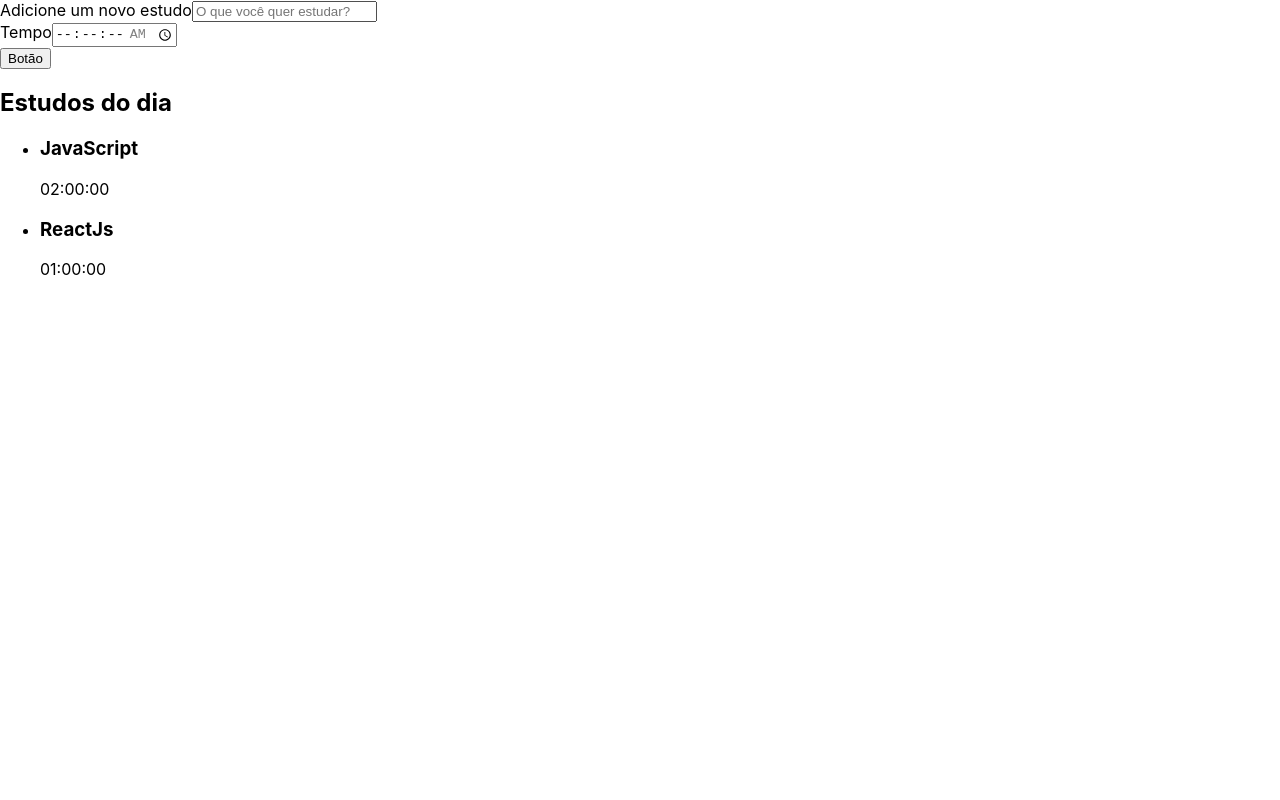
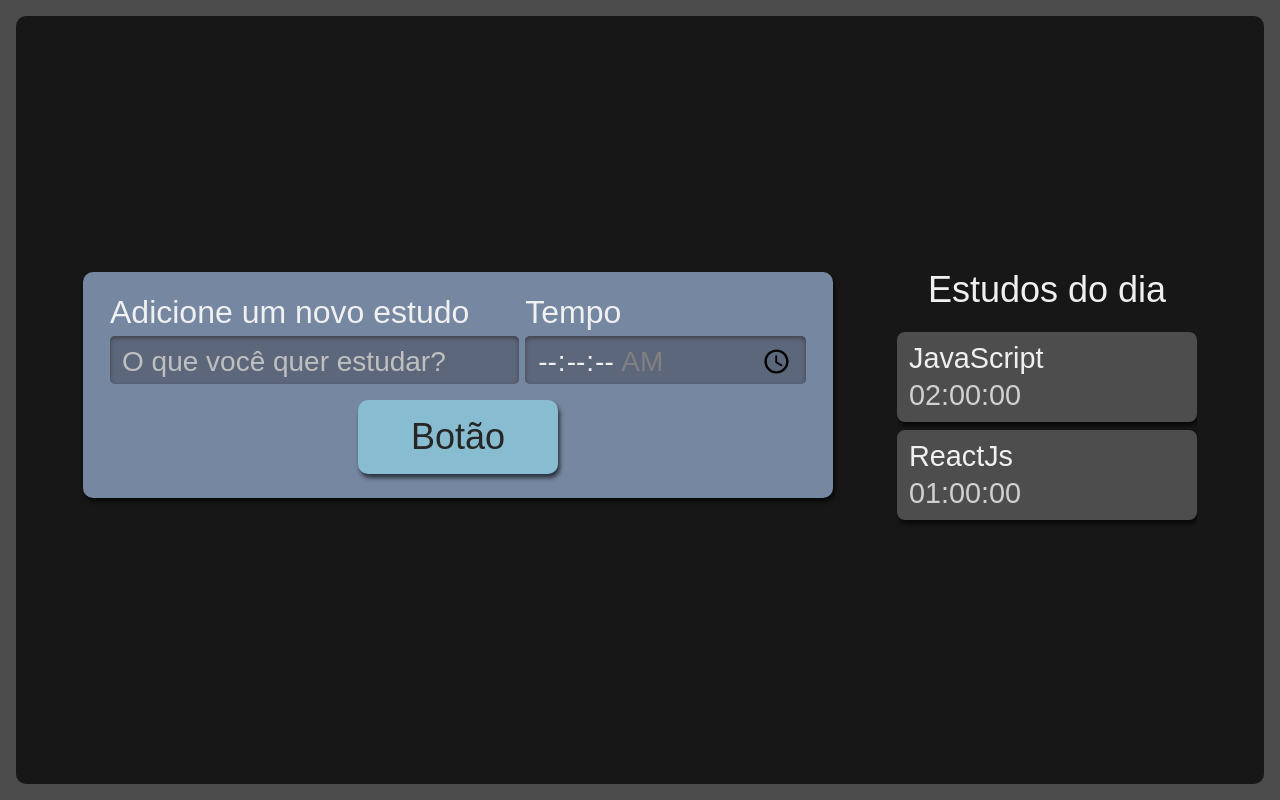
Before and after one commit to GabrielRHL/do-task, a React (Create React App) app: page / in a window 1280 px wide. Built offline with nearby package versions, Linux system fonts and the light colour scheme; the HTML template or start-up script is replaced by a standard one.

Commit message:
adicionando estilizacao

```diff
--- a/src/App.tsx
+++ b/src/App.tsx
@@ -1,10 +1,11 @@
 import React from 'react';
 import Form from './components/Form';
 import List from './components/List';
+import './style.scss'
 
 function App() {
   return (
-    <div className="App">
+    <div className="AppStyle">
       <Form />
       <List />
     </div>
--- a/src/components/Button/index.tsx
+++ b/src/components/Button/index.tsx
@@ -1,9 +1,10 @@
 import React from 'react';
+import './style.scss'
 
 class Button extends React.Component {
     render() {
         return (
-            <button>
+            <button className='button'>
                 Botão
             </button>
         )
--- /dev/null
+++ b/src/components/Button/style.scss
@@ -0,0 +1,25 @@
+.button {
+    align-self: center;
+    background-color: #88bcd1;
+    border-radius: 10px;
+    box-shadow: 2px 4px 4px #0000009F;
+    color: #272626;
+    cursor: pointer;
+    font-size: 1.25rem;
+    padding: 16px;
+    width: 150px;
+
+    &:active {
+      background-color: #7CA6B7;
+      box-shadow: 2px 2px 4px #0000009F inset;
+    }
+  }
+
+  @media screen and (min-width: 1280px) {
+    .button {
+      grid-column-start: span 2;
+      justify-self: center;
+      width: 200px;
+      font-size: 2.25rem;
+    }
+  }
--- a/src/components/Form/index.tsx
+++ b/src/components/Form/index.tsx
@@ -1,17 +1,18 @@
 import React from 'react';
 import Button from '../Button'
+import './style.scss'
 
 class Form extends React.Component {
     render() {
         return (
-            <form>
-                <div>
+            <form className='newTask'>
+                <div className='inputContainer'>
                     <label htmlFor='task'>
                         Adicione um novo estudo
                     </label>
                     <input type='text' name='task' id='task' placeholder='O que você quer estudar?' required/>
                 </div>
-                <div>
+                <div className='inputContainer'>
                     <label htmlFor='time'>
                         Tempo
                     </label>
--- /dev/null
+++ b/src/components/Form/style.scss
@@ -0,0 +1,61 @@
+.newTask {
+    display:flex;
+    flex-direction: column;
+    grid-area: nova-tarefa;
+    background-color: #7687A1;
+    border-radius: 10px;
+    box-shadow: 2px 4px 4px #0000009F;
+    padding: 12px;
+
+    .inputContainer {
+      display: flex;
+      flex-direction: column;
+      width: 100%;
+      margin-bottom: 16px;
+
+      label {
+        margin-bottom: 8px;
+        font-size: 1.25rem;
+      }
+
+      input {
+        width: 100%;
+        padding: 8px 12px 4px;
+        box-sizing: border-box;
+        border: unset;
+        border-radius: 5px;
+        background-color: #5D677C;
+        box-shadow: 0px 2px 4px #2D2B2B9F inset;
+
+        &::placeholder {
+          color: #BFBFBF;
+        }
+      }
+    }
+
+    @media screen and (min-width: 1280px) {
+      flex-direction: row;
+      flex-wrap: wrap;
+      justify-content: space-around;
+      font-size: 2.25rem;
+      padding: 24px;
+      box-sizing: border-box;
+
+      .inputContainer {
+        width: calc(60% - 12px);
+
+        &:last-of-type {
+          width: 40%;
+        }
+
+        label {
+          font-size: 2rem;
+        }
+
+        input {
+          height: 100%;
+          font-size: 1.75rem;
+        }
+      }
+    }
+  }
--- a/src/components/List/index.tsx
+++ b/src/components/List/index.tsx
@@ -1,4 +1,5 @@
 import React from "react";
+import './style.scss'
 
 function List() {
     const tasks = [{
@@ -11,11 +12,11 @@
       }
     ]
     return (
-        <aside>
+        <aside className="tasksList">
             <h2>Estudos do dia</h2>
             <ul>
                 {tasks.map((task, index) => (
-                    <li key={index}>
+                    <li key={index} className="item">
                         <h3>{task.name}</h3>
                         <span>{task.time}</span>
                     </li>
--- /dev/null
+++ b/src/components/List/style.scss
@@ -0,0 +1,75 @@
+.tasksList {
+    grid-area: tarefas;
+    height: 100%;
+
+    h2 {
+      font-size: 1.25rem;
+      margin-bottom: 12px;
+    }
+
+    ul {
+      max-height: 350px;
+      overflow-y: scroll;
+        scrollbar-width: thin;
+    }
+
+    @media screen and (min-width:1280px) {
+
+      h2{
+        text-align: center;
+        font-size: 2.25rem;
+        margin-bottom: 24px;
+      }
+
+      ul {
+        overflow: auto;
+        max-height: 500px;
+      }
+    }
+  }
+
+  .item {
+    background-color: #4D4D4D;
+    border-radius: 8px;
+    box-shadow: 2px 4px 4px #0000009F;
+    padding: 12px;
+    margin-bottom: 8px;
+    position: relative;
+    cursor: pointer;
+
+    h3 {
+      margin-bottom: 8px;
+      word-break: break-all;
+    }
+
+    span {
+      color: #D0D0D0;
+    }
+
+    @media screen and (min-width:1280px) {
+      font-size: 1.8rem;
+    }
+  }
+
+  .selectedItem {
+    background-color: #292929;
+    box-shadow: 2px 4px 4px #0000009F inset;
+  }
+
+  .completedItem {
+    background-color: #566F42;
+    cursor: auto;
+
+    .completed {
+      display: block;
+      background-image: url('../../assets/img/check-mark.svg');
+      background-repeat: no-repeat;
+      background-size: 38px 38px;
+      position: absolute;
+      top: 50%;
+      right: 12px;
+      transform: translateY(-50%);
+      width: 42px;
+      height: 43px;
+    }
+  }
--- a/src/index.css
+++ b/src/index.css
@@ -1,13 +1,99 @@
-body {
-  margin: 0;
-  font-family: -apple-system, BlinkMacSystemFont, 'Segoe UI', 'Roboto', 'Oxygen',
-    'Ubuntu', 'Cantarell', 'Fira Sans', 'Droid Sans', 'Helvetica Neue',
-    sans-serif;
-  -webkit-font-smoothing: antialiased;
-  -moz-osx-font-smoothing: grayscale;
+html, body, div, span, applet, object, iframe,
+h1, h2, h3, h4, h5, h6, p, blockquote, pre,
+a, abbr, acronym, address, big, cite, code,
+del, dfn, em, img, ins, kbd, q, s, samp,
+small, strike, strong, sub, sup, tt, var,
+b, u, i, center,
+dl, dt, dd, ol, ul, li,
+fieldset, form, label, legend,
+table, caption, tbody, tfoot, thead, tr, th, td,
+article, aside, canvas, details, embed,
+figure, figcaption, footer, header, hgroup,
+menu, nav, output, ruby, section, summary,
+time, mark, audio, video {
+	margin: 0;
+	padding: 0;
+	border: 0;
+	font-size: 100%;
+	font: inherit;
+	vertical-align: baseline;
 }
 
-code {
-  font-family: source-code-pro, Menlo, Monaco, Consolas, 'Courier New',
-    monospace;
+article, aside, details, figcaption, figure,
+footer, header, hgroup, menu, nav, section {
+	display: block;
 }
+
+body {
+	line-height: 1;
+}
+
+ol, ul {
+	list-style: none;
+}
+
+blockquote, q {
+	quotes: none;
+}
+
+blockquote:before, blockquote:after,
+q:before, q:after {
+	content: '';
+	content: none;
+}
+
+table {
+	border-collapse: collapse;
+	border-spacing: 0;
+}
+
+input {
+	font-family: inherit;
+	font-size: inherit;
+	font-weight: inherit;
+	color: inherit;
+}
+
+button {
+	border: unset;
+	background-color: unset;
+	font-family: inherit;
+	font-size: inherit;
+	font-weight: inherit;
+	color: inherit;
+}
+
+@import url('https://fonts.googleapis.com/css2?family=Manjari&display=swap');
+
+body {
+	display: flex;
+	justify-content: center;
+	font-family: 'Manjari', sans-serif;
+	color: #F0F0F0;
+	background-color: #4C4C4C;
+	height: 100%;
+	width: 100%;
+	padding: 16px;
+	box-sizing: border-box;
+}
+
+#root {
+	width: 100%;
+}
+
+::-webkit-scrollbar {
+	width: 8px;
+}
+
+::-webkit-scrollbar-track {
+	background: unset;
+}
+
+::-webkit-scrollbar-thumb {
+	border-radius: 4px;
+	background: #888;
+}
+
+::-webkit-scrollbar-thumb:hover {
+	background: #555;
+}
--- /dev/null
+++ b/src/style.scss
@@ -0,0 +1,30 @@
+.AppStyle {
+    display: grid;
+    grid-template-rows: min-content min-content auto;
+    grid-template-areas:
+    "nova-tarefa"
+    "cronometro"
+    "tarefas"
+    ;
+    row-gap: 24px;
+    min-width: 320px;
+    min-height: calc(100vh - 32px);
+    width: 100%;
+    padding: 32px;
+    box-sizing: border-box;
+    border-radius: 10px;
+    background-color: #171717;
+
+    @media screen and (min-width:1280px)  {
+      grid-template-areas:
+      "nova-tarefa tarefas"
+      "cronometro tarefas"
+      ;
+      column-gap: 64px;
+      grid-template-rows: min-content min-content;
+      grid-template-columns: 750px 300px;
+      justify-content: center;
+      align-content: center;
+      padding: 64px;
+    }
+  }
```
